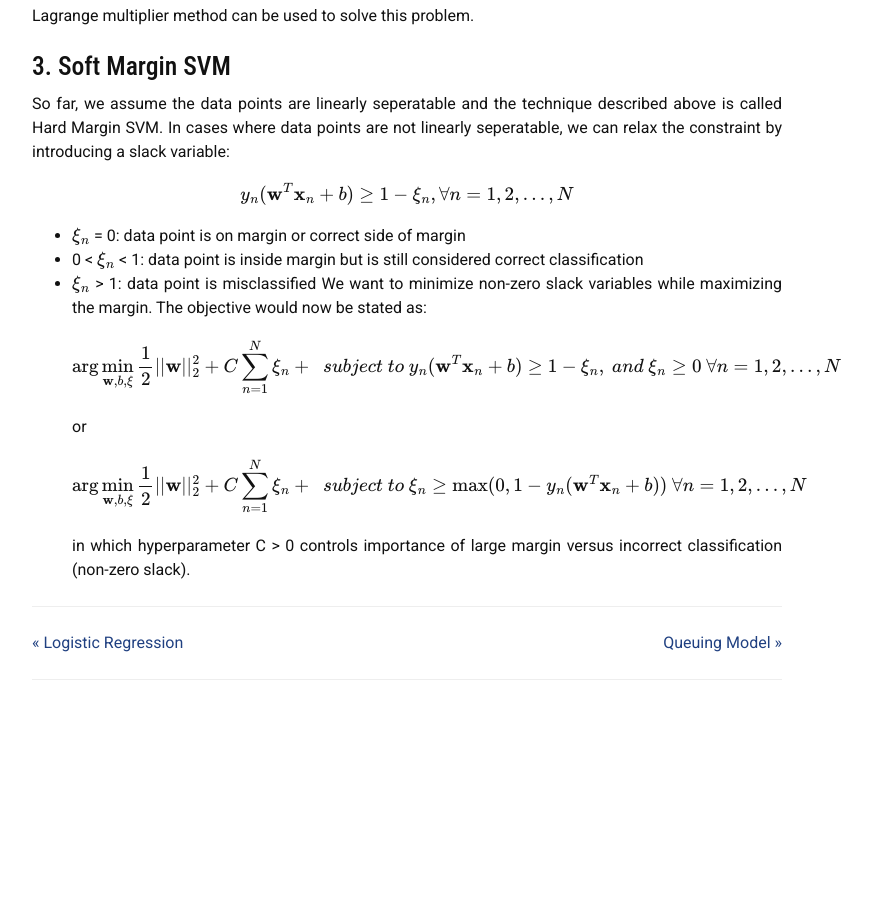
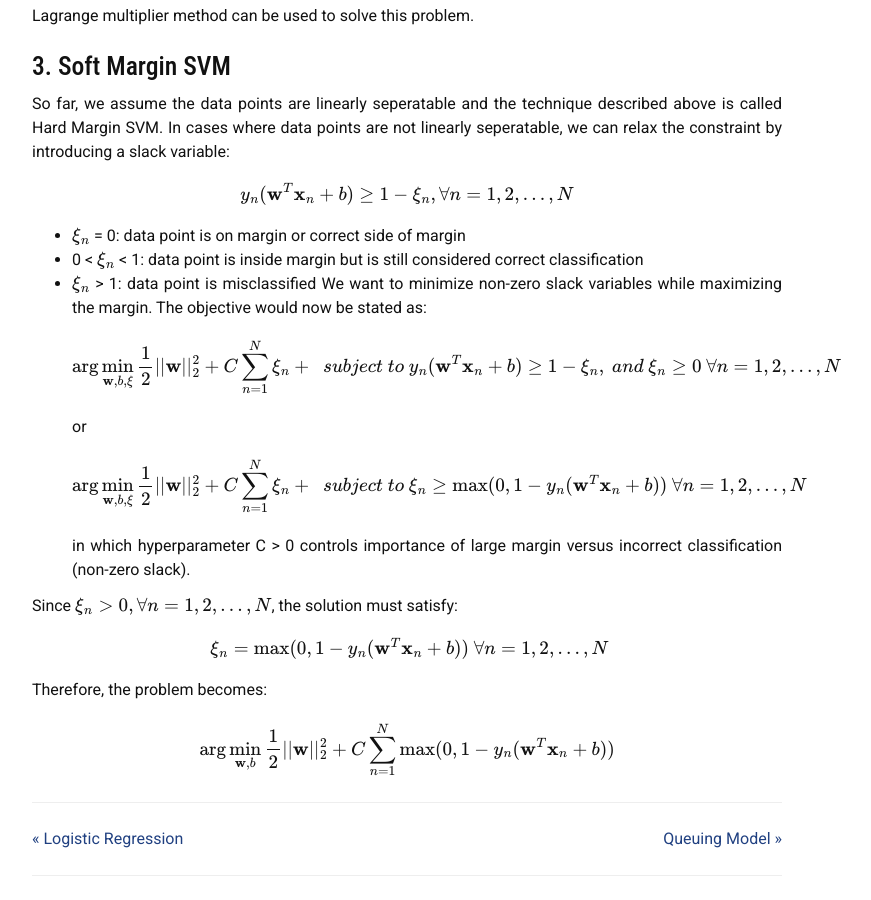
Before and after one commit to liambll/blog-archive, a Jekyll site: the page built from _posts/2017-06-30-svm.markdown, in a window 1280 px wide and 900 px high, scrolled down 1551 px. Shown: the whole window, without its empty margins (233-1104 px from the left). Built offline with Jekyll 4.4.1, drawn with Linux system fonts in a browser that asks for light colours; nearby versions of some CDN libraries; formulas are drawn with MathJax 3; comment, search, counter and statistics services are not loaded; before the commit the page ends 2255 px from its top, so only the background shows below that.

Commit message:
Update 2017-06-30-svm.markdown

```diff
--- a/_posts/2017-06-30-svm.markdown
+++ b/_posts/2017-06-30-svm.markdown
@@ -78,3 +78,12 @@ or
 ~subject ~to ~\xi_n \geq \max(0, 1 - y\_n(\mathbf{w}^T\mathbf{x}\_n + b)) ~\forall n = 1, 2, \dots, N
 \\]
 in which hyperparameter C > 0 controls importance of large margin versus incorrect classification (non-zero slack).
+
+Since \\(\xi_n > 0, \forall n = 1, 2, \dots, N\\), the solution must satisfy:
+\\[
+~\xi_n = \max(0, 1 - y\_n(\mathbf{w}^T\mathbf{x}\_n + b)) ~\forall n = 1, 2, \dots, N
+\\]
+Therefore, the problem becomes:
+\\[
+\arg \min_{\mathbf{w}, b} \frac{1}{2}{\|\|\mathbf{w}\|\|\_2^2} + C \sum_{n=1}^N \max(0, 1 - y_n(\mathbf{w}^T\mathbf{x}\_n + b))
+\\]
```
